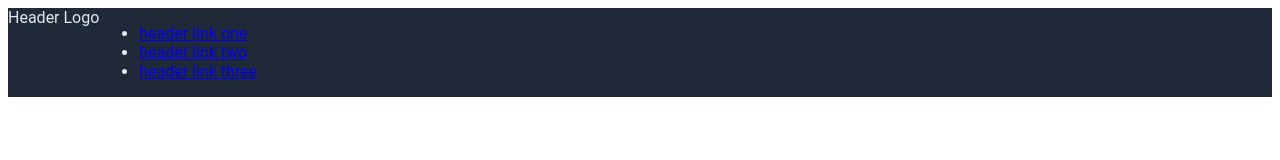
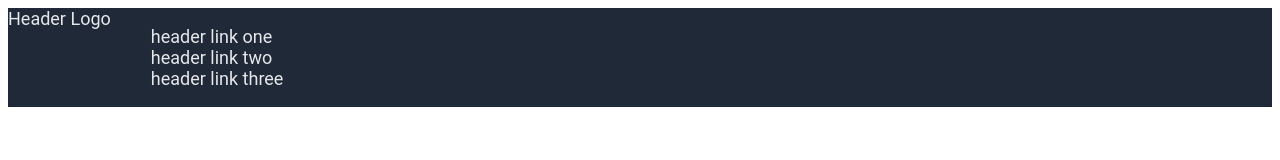
Before and after one commit to jrdanmatthews/landing-page, a plain HTML site: page index.html in a window 1280 px wide. Drawn offline with Linux system fonts and the light colour scheme.

Commit message:
remove link underline and colouring, remove ul bullet points

```diff
--- a/style.css
+++ b/style.css
@@ -3,9 +3,19 @@ body {
     display: flex;
 }
 
+ul{
+    list-style-type: none;
+}
+
+a {
+    text-decoration: none;
+    color: #e5e7eb;
+}
+
 .header{
     color: #e5e7eb;
     background-color: #1f2937;
+    font-size: 18px;
     display: flex;
     flex: 1;
 
```
